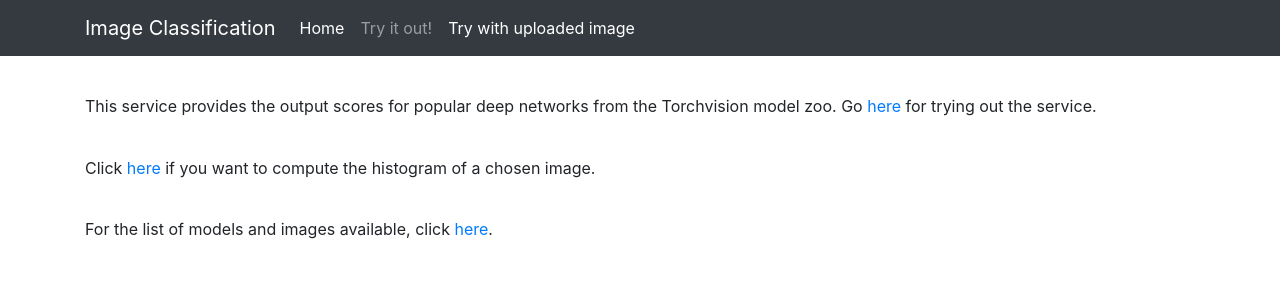
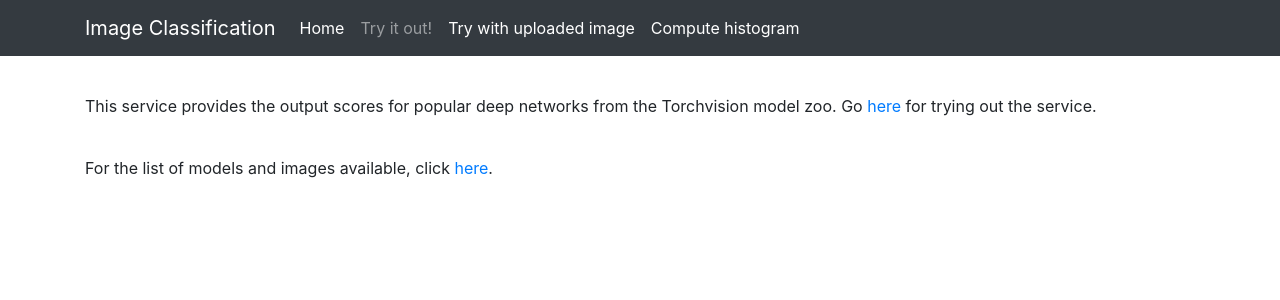
Before and after one commit to unica-isde/isde-projects-2023-G, a FastAPI app: page / in a window 1280 px wide. Shown: the top 300 px of the page. Run offline with FastAPI, Linux system fonts and the light colour scheme; some libraries are stand-ins or nearby versions.

Commit message:
#1 -> Updating of the navbar related to the histogram

```diff
--- a/app/templates/base.html
+++ b/app/templates/base.html
@@ -33,6 +33,9 @@
                  <li class="nav-item active">
                     <a class="nav-link" href="/classify_my_upload">Try with uploaded image</a>
                 </li>
+                <li class="nav-item active">
+                    <a class="nav-link" href="/histogram">Compute histogram</a>
+                </li>
             </ul>
         </div>
     </div>
--- a/app/templates/home.html
+++ b/app/templates/home.html
@@ -7,8 +7,7 @@
             Torchvision model zoo. Go
         <a href={{url_for("create_classify")}}>here</a> for
         trying out the service.</p>
-    <p style="margin-top:1cm;">Click
-        <a href={{url_for("create_histogram")}}>here</a> if you want to compute the histogram of a chosen image.</p>
+
     <p style="margin-top:1cm;">For the list of models and images
         available, click
         <a href={{url_for("info")}}>here</a>.</p>
```
